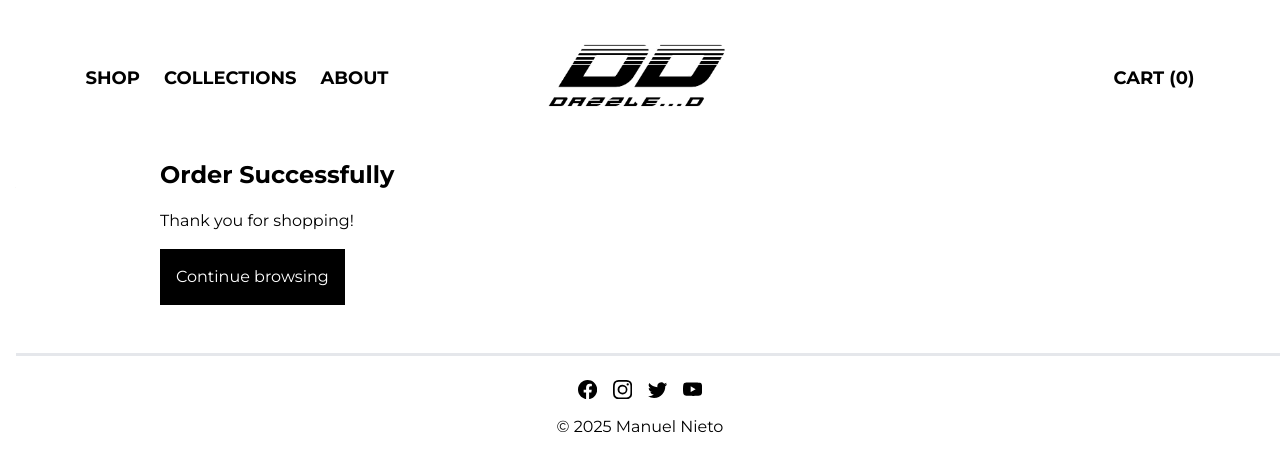
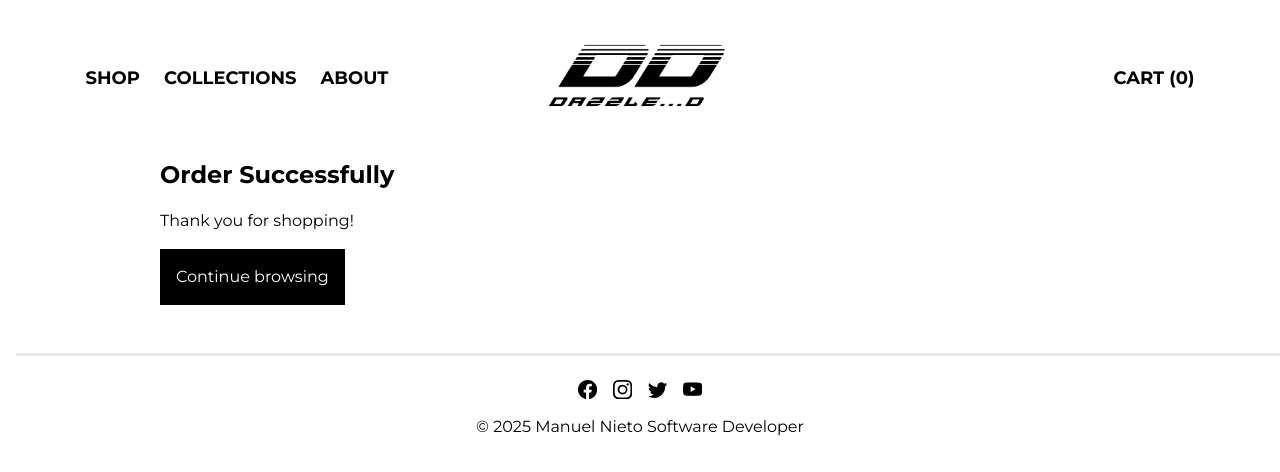
Before and after one commit to NietoDeveloper/Clothing-Store-Docker, a React (Vite) app in the folder client/: page /Thankyou in a window 1280 px wide. Shown: the top 472 px of the page. Built offline with nearby package versions, Linux system fonts and the light colour scheme.

Commit message:
info
copy R

```diff
--- a/client/src/components/Footer.jsx
+++ b/client/src/components/Footer.jsx
@@ -10,7 +10,7 @@ const Footer = () => {
         <BsTwitter />
         <BsYoutube></BsYoutube>
       </div>
-      <p className="leading-6 text-center mt-4">&#169; 2025 Manuel Nieto</p>
+      <p className="leading-6 text-center mt-4">&#169; 2025 Manuel Nieto Software Developer</p>
     </div>
   );
 };
```
